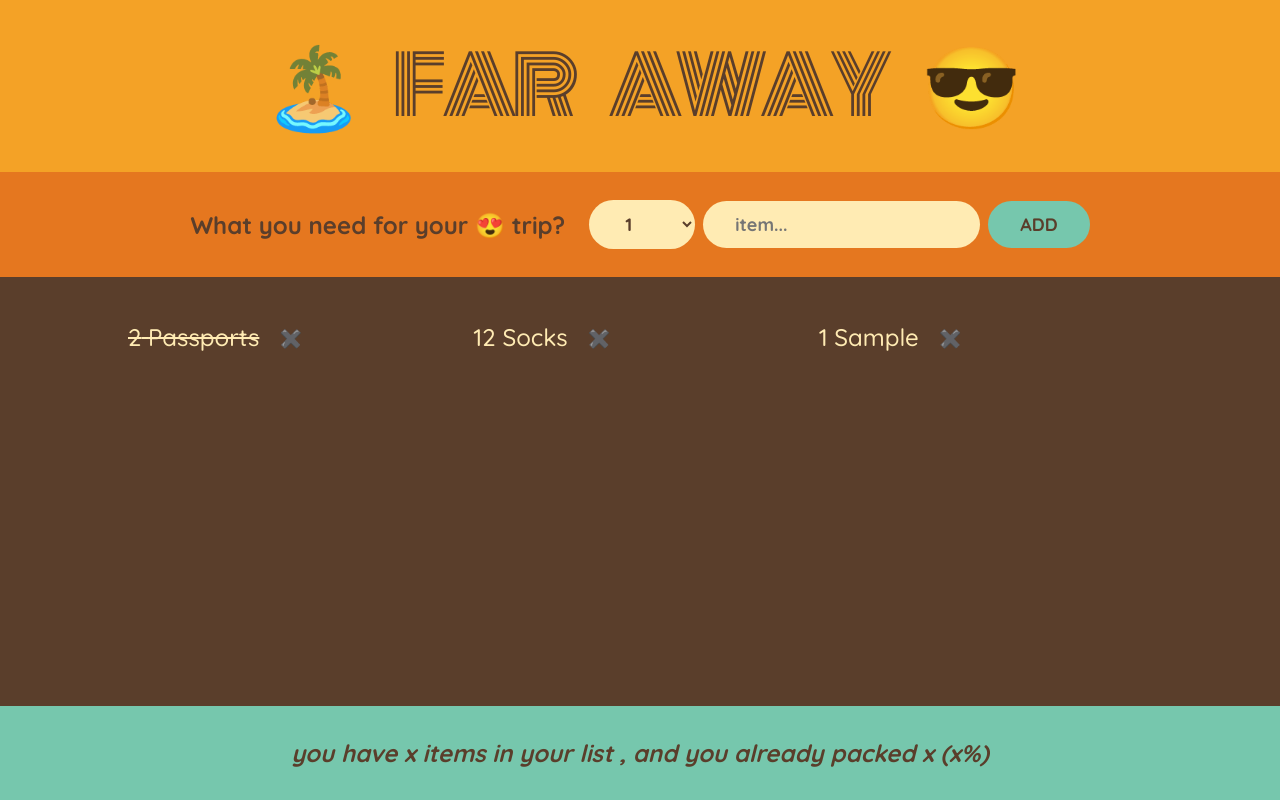
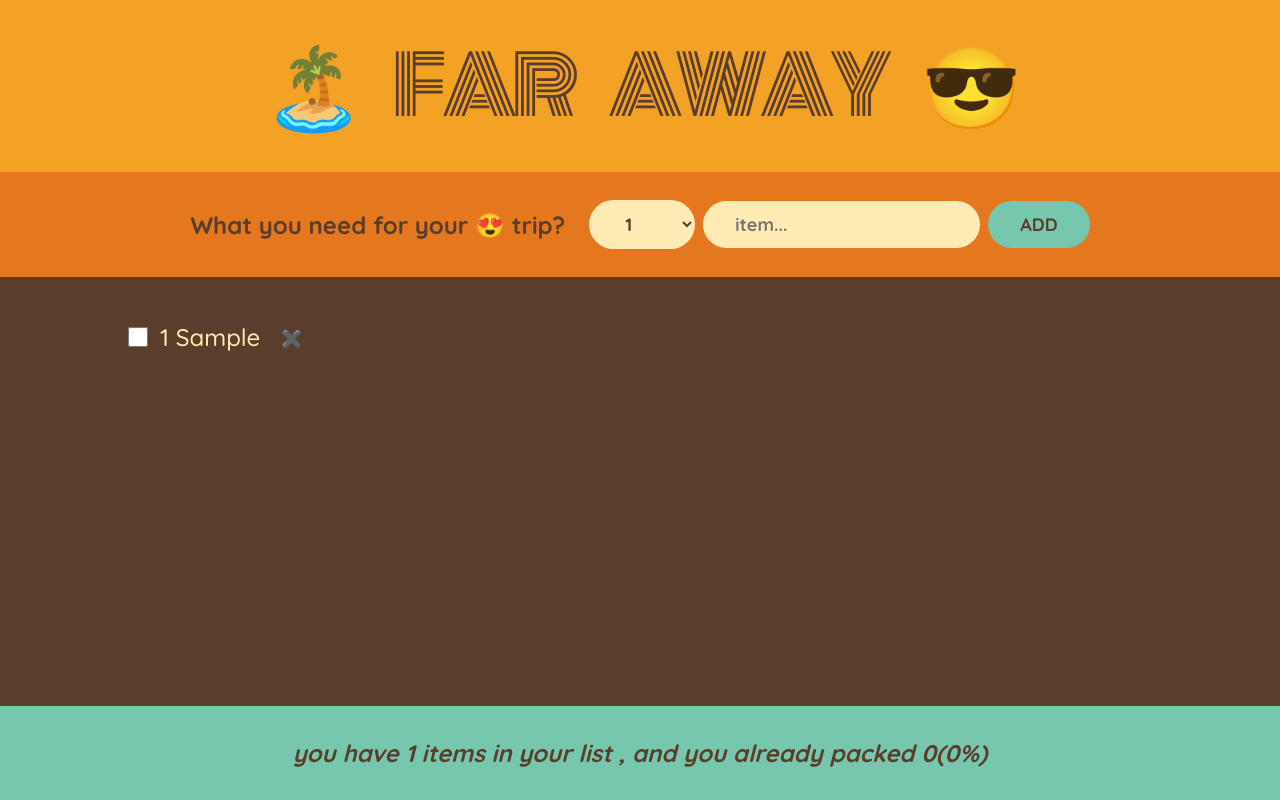
Before and after one commit to abkrym5555/travel-list, a React (Create React App) app: page / in a window 1280 px wide. Both pictures are taken after typing "Sample" into the empty fields and a click on the button "ADD". Built offline with nearby package versions, Linux system fonts and the light colour scheme.

Commit message:
handel stats part

```diff
--- a/src/App.js
+++ b/src/App.js
@@ -1,12 +1,7 @@
 import { useState } from "react";
 
-const initialItems = [
-  { id: 1, description: "Passports", quantity: 2, packed: true },
-  { id: 2, description: "Socks", quantity: 12, packed: false },
-];
-
 export default function App() {
-  const [items, setItems] = useState(initialItems);
+  const [items, setItems] = useState([]);
 
   function handelAddItem(item) {
     setItems((items) => [...items, item]);
@@ -16,12 +11,24 @@ export default function App() {
     setItems((oldItems) => oldItems.filter((item) => item.id !== id));
   }
 
+  function handeCheckItem(id) {
+    setItems((oldItems) =>
+      oldItems.map((item) =>
+        item.id === id ? { ...item, packed: !item.packed } : item
+      )
+    );
+  }
+
   return (
     <div className="app">
       <Logo />
       <Form handelAddItem={handelAddItem} />
-      <PackingList items={items} handeRemoveItem={handeRemoveItem} />
-      <Stats />
+      <PackingList
+        items={items}
+        handeRemoveItem={handeRemoveItem}
+        handeCheckItem={handeCheckItem}
+      />
+      <Stats items={items} />
     </div>
   );
 }
@@ -66,21 +73,32 @@ function Form({ handelAddItem }) {
   );
 }
 
-function PackingList({ items, handeRemoveItem }) {
+function PackingList({ items, handeRemoveItem, handeCheckItem }) {
   return (
     <div className="list">
       <ul>
         {items.map((item) => (
-          <Item item={item} key={item.id} handeRemoveItem={handeRemoveItem} />
+          <Item
+            item={item}
+            key={item.id}
+            handeRemoveItem={handeRemoveItem}
+            handeCheckItem={handeCheckItem}
+          />
         ))}
       </ul>
     </div>
   );
 }
 
-function Item({ item, handeRemoveItem }) {
+function Item({ item, handeRemoveItem, handeCheckItem }) {
   return (
     <li>
+      <input
+        name="check"
+        type="checkbox"
+        value={item.packed}
+        onChange={() => handeCheckItem(item.id)}
+      ></input>
       <span style={item.packed ? { textDecoration: "line-through" } : {}}>
         {item.quantity} {item.description}
       </span>
@@ -89,10 +107,26 @@ function Item({ item, handeRemoveItem }) {
   );
 }
 
-function Stats() {
+function Stats({ items }) {
+  if (!items.length)
+    return (
+      <p className="stats">
+        <em>start add item to go ❤️‍🔥</em>
+      </p>
+    );
+
+  const numItems = items.length;
+  const numPacked = items.filter((item) => item.packed === true).length;
+  const percentage = Math.round((numPacked / numItems) * 100);
+
   return (
     <footer className="stats">
-      <em>you have x items in your list , and you already packed x (x%)</em>
+      <em>
+        {percentage === 100
+          ? "You are ready to go ✈️"
+          : `you have ${numItems} items in your list , and you already packed
+        ${numPacked}(${percentage}%)`}
+      </em>
     </footer>
   );
 }
```
